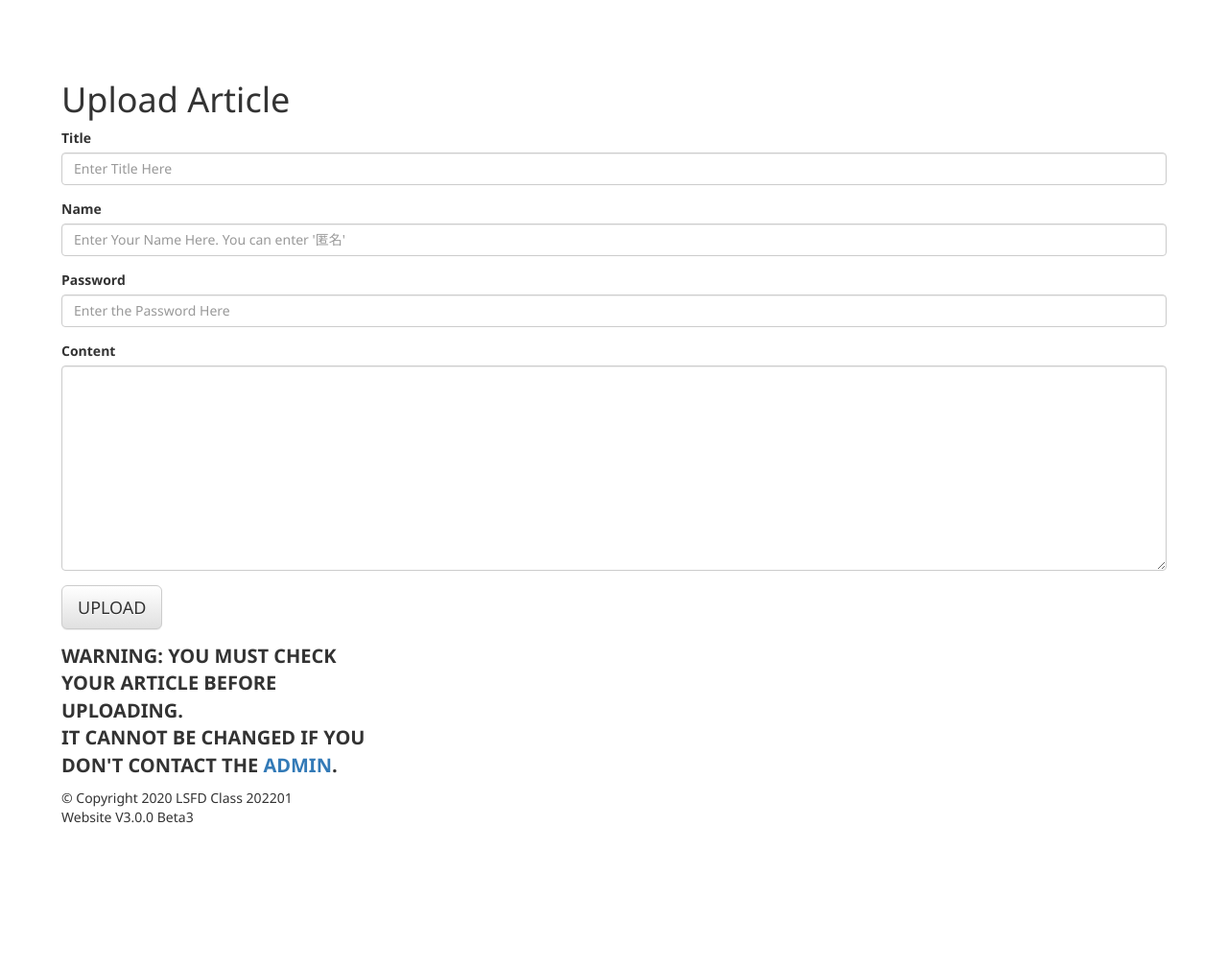
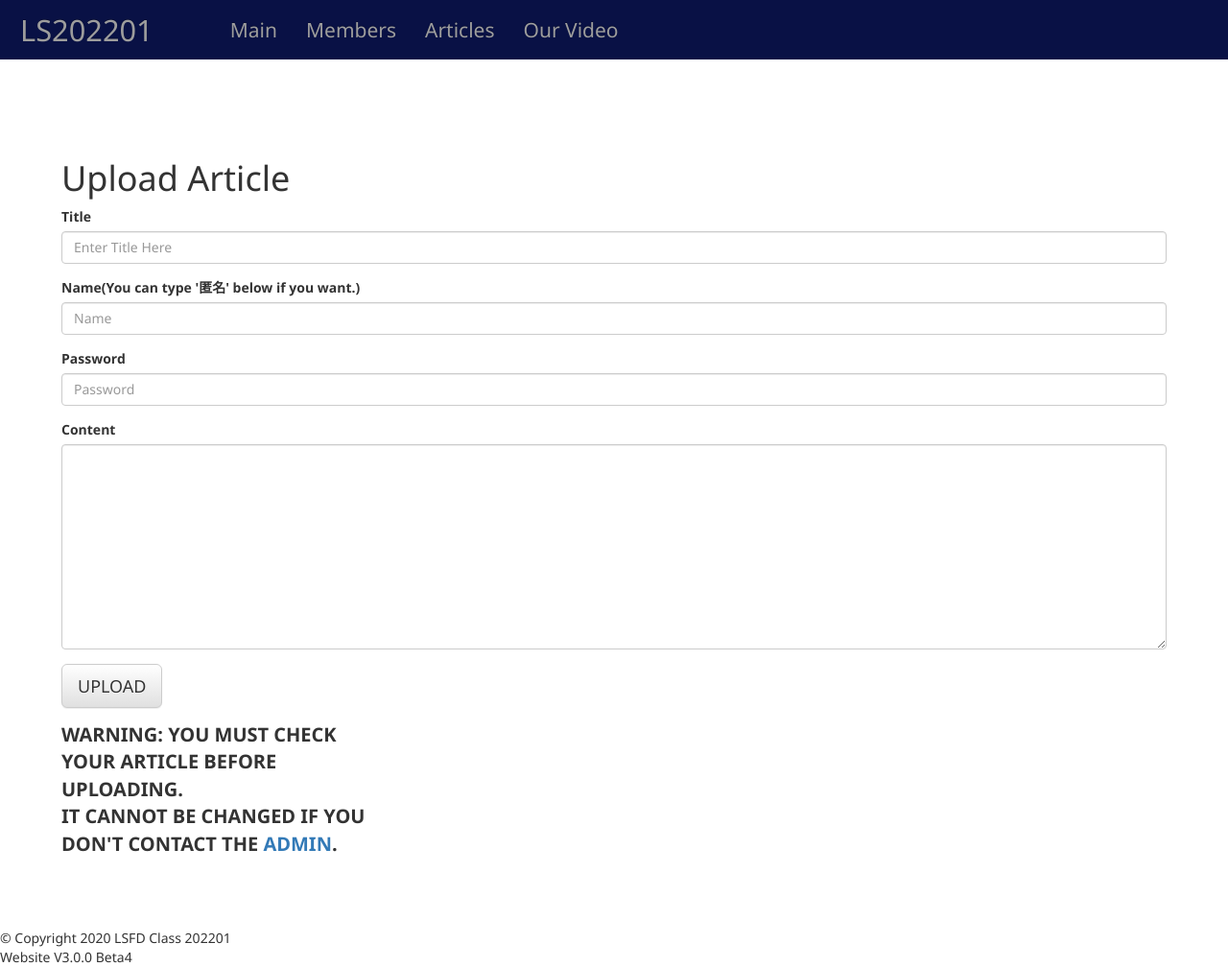
Before and after one commit to andyzhouty/lsfd202201v3, a Flask app: page /upload in a window 1280 px wide. Shown: the whole page at 96% size. Before the commit the page ends 858 px from the top, so only its background shows below. Run offline with Flask 2, Linux system fonts and the light colour scheme; some libraries are stand-ins or nearby versions.

Commit message:
Fix some bugs

```diff
--- a/app.py
+++ b/app.py
@@ -59,7 +59,7 @@ def video():
 
 @app.route('/upload')
 def upload():
-    return render_template('upload.html', navbar=False, warning=False)
+    return render_template('upload.html', navbar=True, warning=False)
 
 @app.route('/upload-result', methods=['POST'])
 def upload_result():
@@ -71,7 +71,7 @@ def upload_result():
         return render_template('upload_fail.html', navbar=True)
     with open(file_name, "a") as file_obj:
         file_obj.write(f'\n{title}-{name}-{content}=\n')
-    return render_template('upload_result.html')
+    return render_template('upload_result.html', navbar=True)
 
 @app.errorhandler(404)
 def page_not_found(e):
--- a/static/css/upload.css
+++ b/static/css/upload.css
@@ -1,4 +1,6 @@
 html {
-    padding: 5%;
-    font-size: large
+    font-size: large;
 }
+.body {
+    padding:5%;
+}
--- a/templates/base.html
+++ b/templates/base.html
@@ -58,8 +58,7 @@
             SITE MAY NOT WORK AS EXPECTED
             <br><br>
             {% endif %}
-            &copy Copyright 2020 LSFD Class 202201<br>Website V3.0.0 Beta3<br>
-            <a href="/coffin-dance"
+            &copy Copyright 2020 LSFD Class 202201<br>Website V3.0.0 Beta4<br>
         </footer>
    </body>
 </html>
--- a/templates/index.html
+++ b/templates/index.html
@@ -32,7 +32,7 @@ Index
     <div style="background-color: black;color:white;margin:0;width:auto;padding:10%">
         <h1 style="font-size: 7em; margin-bottom: 100px">Hello.</h1>
         <p>This is a new website for lansheng 202201.</p>
-        <p style="font-family:'Segoe UI light'">Website V3.0.0 Beta3</p>
+        <p style="font-family:'Segoe UI light'">Website V3.0.0 Beta4</p>
     </div>
     <noscript style="text-align:center;font-size:16px;font-family:'Courier New';color:red;">
         <b>
@@ -42,7 +42,7 @@ Index
     </noscript>
     <h3>Latest Changes</h3>
     <div style="text-align:center">
-        <p style="font-family: 'Segoe UI Light'">V3.0.0 Beta3</p>
+        <p style="font-family: 'Segoe UI Light'">V3.0.0 Beta4</p>
         <img style="width:10%" src="https://tse3-mm.cn.bing.net/th/id/OIP.c4RBIyTHaeRH08T4bp_waAHaGO?w=193&h=180&c=7&o=5&dpr=1.25&pid=1.7"
             alt="bootstrap">
         <p>×</p>
--- a/templates/upload.html
+++ b/templates/upload.html
@@ -6,6 +6,7 @@ Upload Article
 <link href="/static/css/upload.css" rel="stylesheet">
 {% endblock %}
 {% block body %}
+<div class="body">
 <h1 id="upload-article">Upload Article</h1>
 <form method="POST" action="/upload-result" id="upload-form" role="form">
     <div class="form-group">
@@ -14,14 +15,14 @@ Upload Article
             placeholder="Enter Title Here">
     </div>
     <div class="form-group">
-        <label for="name">Name</label>
+        <label for="name">Name(You can type '匿名' below if you want.)</label>
         <input type="text" class="form-control" id="name" name="name"
-            placeholder="Enter Your Name Here. You can enter '匿名'">
+            placeholder="Name">
     </div>
     <div class="form-group">
         <label for="password">Password</label>
         <input type="password" class="form-control" id="password" name="password"
-            placeholder="Enter the Password Here">
+            placeholder="Password">
     </div>
     <div class="form-group">
         <label for="content">Content</label>
@@ -34,4 +35,5 @@ WARNING: YOU MUST CHECK YOUR ARTICLE BEFORE UPLOADING.<br>
 IT CANNOT BE CHANGED IF YOU DON'T CONTACT THE
 <a href="mailto:andyforever0108@outlook.com">ADMIN</a>.<br>
 </p>
+</div>
 {% endblock %}
--- a/templates/upload_result.html
+++ b/templates/upload_result.html
@@ -5,5 +5,4 @@ Upload Result
 {% block body %}
 <h1>Upload Result</h1>
 <p>Congratulations! You have uploaded an article for EVERYONE to see!</p>
-<a href="/articles">Back To Articles</a>
 {% endblock %}
```
